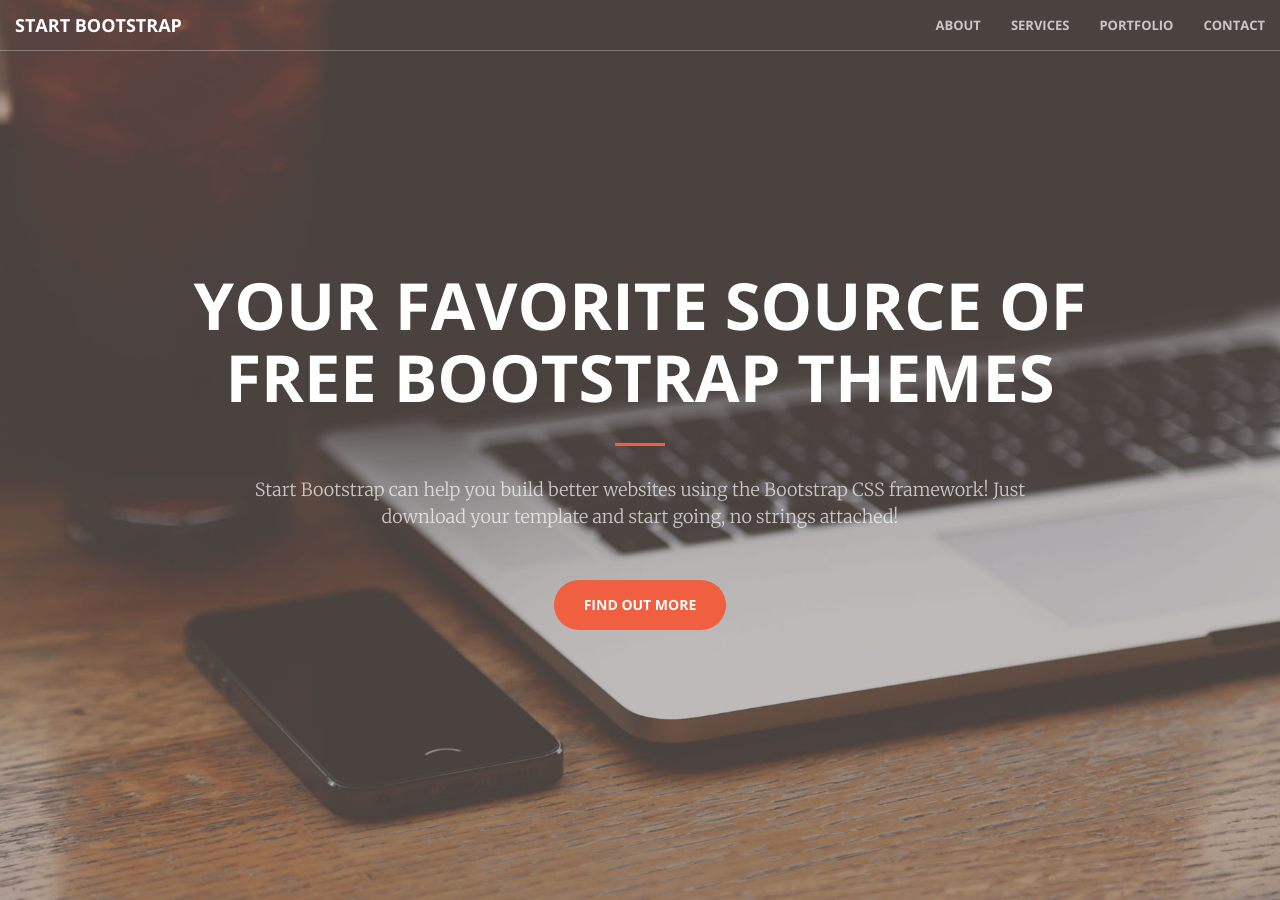
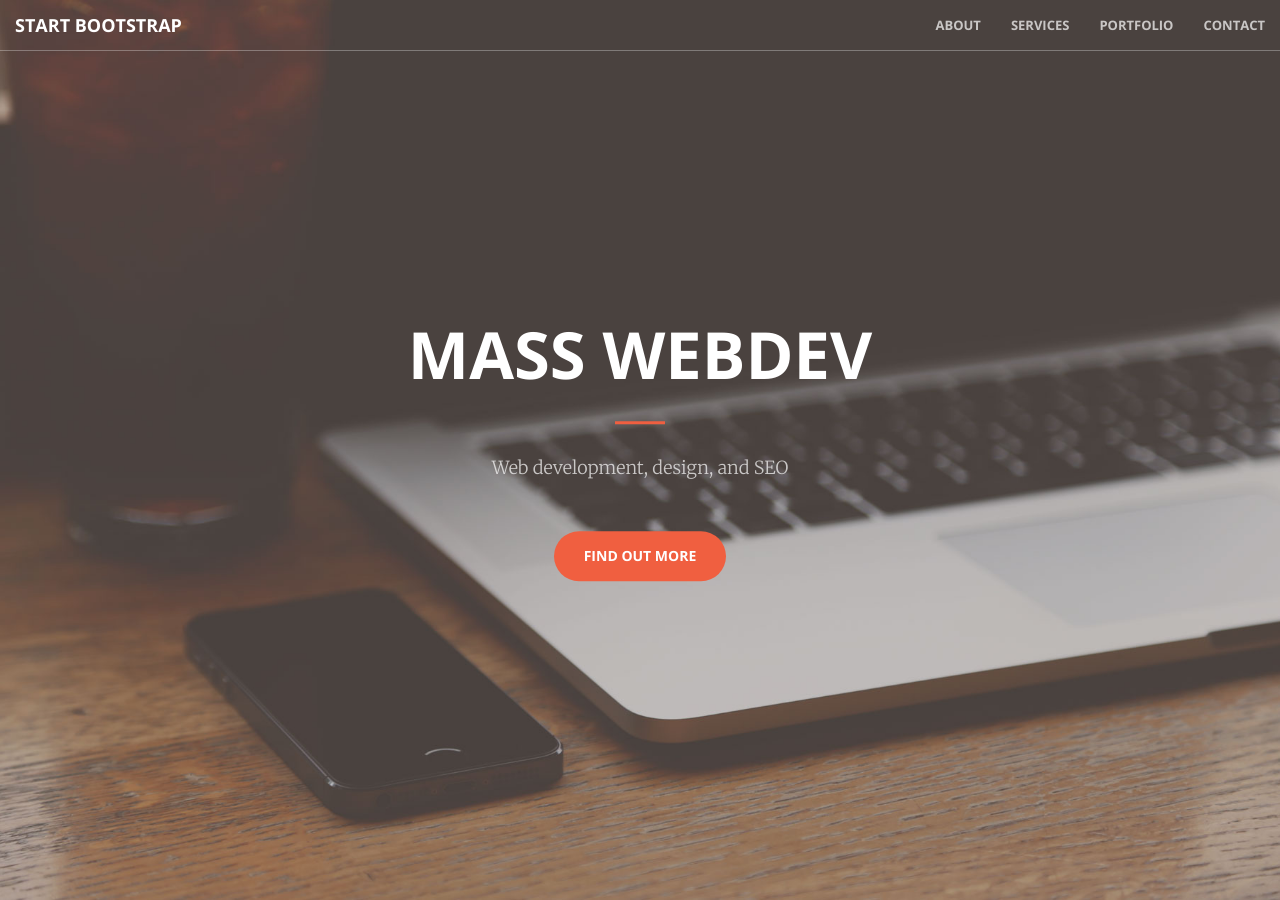
Before and after one commit to masswebdev/massweb.dev, a Jekyll site: the page built from index.html, in a window 1280 px wide and 900 px high. Built offline with Jekyll 4.4.1, drawn with Linux system fonts in a browser that asks for light colours.

Commit message:
Update header.html

```diff
--- a/_includes/header.html
+++ b/_includes/header.html
@@ -1,9 +1,9 @@
 <header>
     <div class="header-content">
         <div class="header-content-inner">
-            <h1>Your Favorite Source of Free Bootstrap Themes</h1>
+            <h1>Mass WebDev</h1>
             <hr>
-            <p>Start Bootstrap can help you build better websites using the Bootstrap CSS framework! Just download your template and start going, no strings attached!</p>
+            <p>Web development, design, and SEO</p>
             <a href="#about" class="btn btn-primary btn-xl page-scroll">Find Out More</a>
         </div>
     </div>
```
